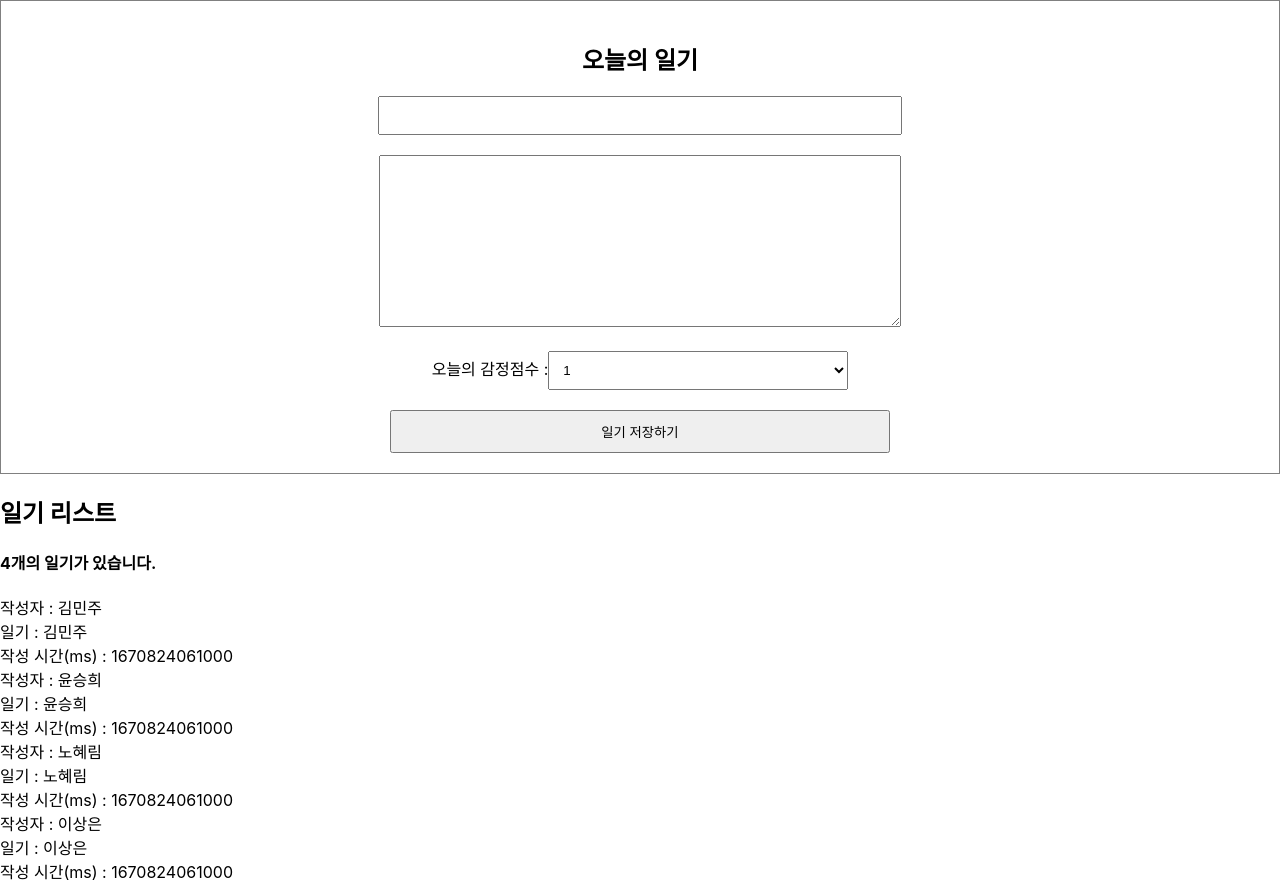
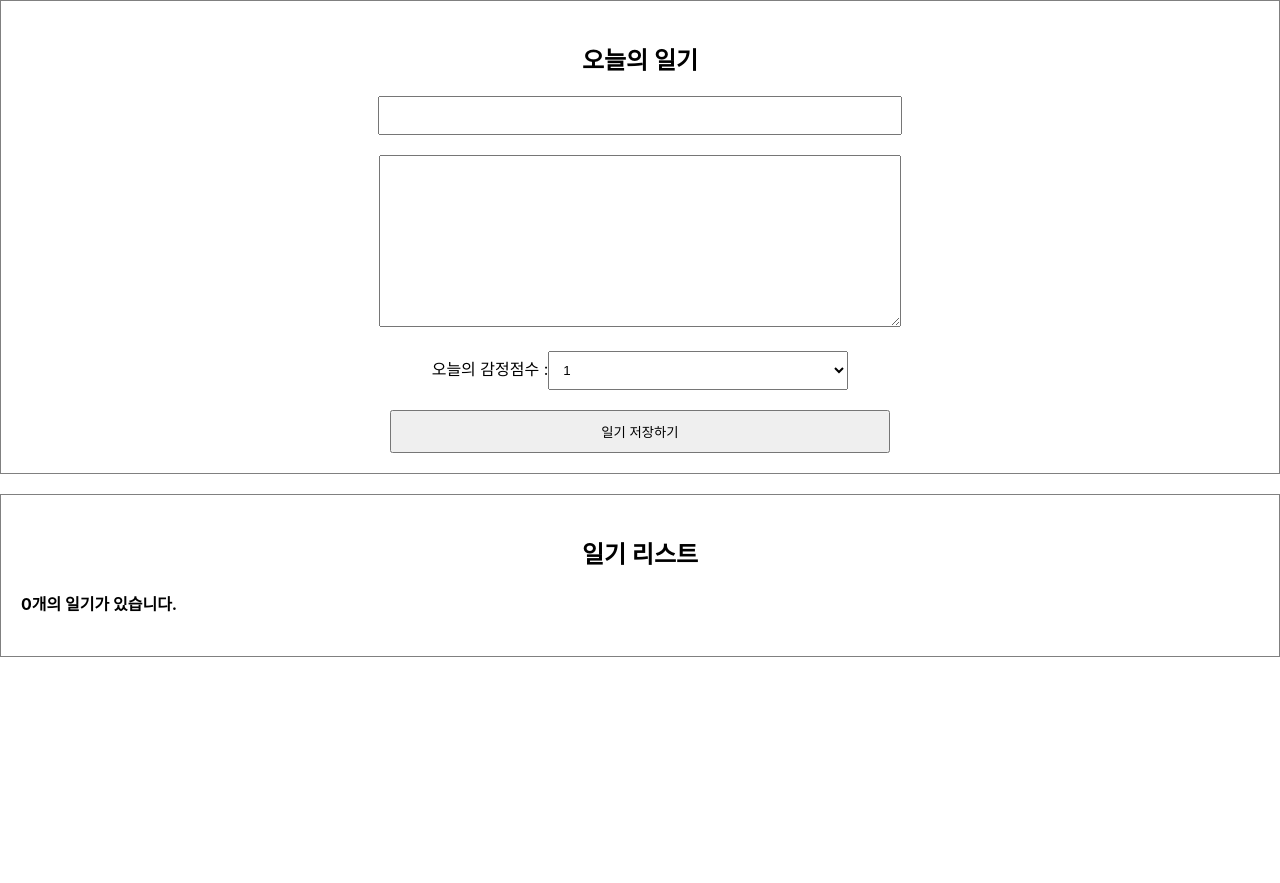
Before and after one commit to yeshforest/simplediary, a React (Create React App) app: page / in a window 1280 px wide. After the commit the page ends 800 px from the top, so only its background shows below. Built offline with nearby package versions, Linux system fonts and the light colour scheme.

Commit message:
[feat] 수정하기 버튼 추가

```diff
--- a/src/App.css
+++ b/src/App.css
@@ -1,27 +1,62 @@
-.DiaryEditor{
-  border : 1px solid gray;
-  text-align:center;
-  padding:20px;
+.DiaryEditor {
+  border: 1px solid gray;
+  text-align: center;
+  padding: 20px;
 }
 
-.DiaryEditor input, textarea{
-  margin-bottom : 20px;
+.DiaryEditor input,
+textarea {
+  margin-bottom: 20px;
   width: 500px;
-  padding : 10px;
+  padding: 10px;
 }
 
-.DiaryEditor textarea{
-  height:150px;
+.DiaryEditor textarea {
+  height: 150px;
 }
 
-.DiaryEditor select{
-  width : 300px;
-  padding : 10px;
-  margin-bottom : 20px;
+.DiaryEditor select {
+  width: 300px;
+  padding: 10px;
+  margin-bottom: 20px;
 }
 
-.DiaryEditor button{
+.DiaryEditor button {
   width: 500px;
   padding: 10px;
-  cursor : pointer;
+  cursor: pointer;
 }
+
+/* List */
+.DiaryList {
+  border: 1px solid gray;
+  padding: 20px;
+  margin-top: 20px;
+}
+
+.DiaryList h2 {
+  text-align: center;
+}
+
+/* Item */
+
+.DiaryItem {
+  background-color: rgb(240, 240, 240);
+  margin-bottom: 10px;
+  padding: 20px;
+}
+
+.DiaryItem .info {
+  border-bottom: 1px solid gray;
+  padding-bottom: 10px;
+  margin-bottom: 10px;
+}
+
+.DiaryItem .date {
+  color: gray;
+}
+.DiaryItem .content {
+  font-weight: bold;
+  margin-bottom: 30px;
+  margin-top: 30px;
+}
--- a/src/App.js
+++ b/src/App.js
@@ -1,43 +1,75 @@
 import "./App.css";
+import React, { useRef, useState } from "react";
 import DiaryEditor from "./DiaryEditor";
 import DiaryList from "./DiaryList";
 
-const dummyList = [
-  {
-    id: 1,
-    author: "김민주",
-    content: "하이 1",
-    emotion: 5,
-    created_date: new Date().getTime(),
-  },
-  {
-    id: 2,
-    author: "윤승희",
-    content: "하이 1",
-    emotion: 5,
-    created_date: new Date().getTime(),
-  },
-  {
-    id: 3,
-    author: "노혜림",
-    content: "하이 1",
-    emotion: 5,
-    created_date: new Date().getTime(),
-  },
-  {
-    id: 4,
-    author: "이상은",
-    content: "하이 1",
-    emotion: 5,
-    created_date: new Date().getTime(),
-  },
-];
+// const dummyList = [
+//   {
+//     id: 1,
+//     author: "김민주",
+//     content: "하이 1",
+//     emotion: 5,
+//     created_date: new Date().getTime(),
+//   },
+//   {
+//     id: 2,
+//     author: "윤승희",
+//     content: "하이 1",
+//     emotion: 5,
+//     created_date: new Date().getTime(),
+//   },
+//   {
+//     id: 3,
+//     author: "노혜림",
+//     content: "하이 1",
+//     emotion: 5,
+//     created_date: new Date().getTime(),
+//   },
+//   {
+//     id: 4,
+//     author: "이상은",
+//     content: "하이 1",
+//     emotion: 5,
+//     created_date: new Date().getTime(),
+//   },
+// ];
 
 function App() {
+  const [data, setData] = useState([]);
+
+  const dataId = useRef(0);
+
+  const onCreate = (author, content, emotion) => {
+    const created_date = new Date().getTime();
+    const newItem = {
+      author,
+      content,
+      emotion,
+      created_date,
+      id: dataId.current,
+    };
+    dataId.current += 1;
+    setData([newItem, ...data]);
+  };
+
+  const onRemove = (targetId) => {
+    console.log(`${targetId}가 삭제되었습니다.`);
+    const newDiaryList = data.filter((it) => it.id !== targetId);
+    setData(newDiaryList);
+  };
+
+  const onEdit = (targetId, newContent) => {
+    setData(
+      data.map((it) =>
+        it.id === targetId ? { ...it, content: newContent } : it
+      )
+    );
+  };
+
   return (
     <div className="App">
-      <DiaryEditor />
-      <DiaryList diaryList={dummyList} />
+      <DiaryEditor onCreate={onCreate} />
+      <DiaryList onEdit={onEdit} onRemove={onRemove} diaryList={data} />
     </div>
   );
 }
--- a/src/DiaryEditor.js
+++ b/src/DiaryEditor.js
@@ -1,6 +1,6 @@
 import React, { useRef, useState } from "react";
 
-const DiaryEditor = () => {
+const DiaryEditor = ({ onCreate }) => {
   const authorInput = useRef();
   const contentInput = useRef();
 
@@ -21,12 +21,18 @@
       authorInput.current.focus();
       return;
     }
-    if (state.author.length < 5) {
+    if (state.content.length < 5) {
       contentInput.current.focus();
       return;
     }
 
+    onCreate(state.author, state.content, state.emotion); //oncreate함수를 props로 받음
     alert("저장 성공!");
+    setState({
+      author: "",
+      content: "",
+      emotion: 1,
+    });
   };
 
   return (
--- /dev/null
+++ b/src/DiaryItem.js
@@ -0,0 +1,78 @@
+import { useState, useRef } from "react";
+const DiaryItem = ({
+  onRemove,
+  onEdit,
+  author,
+  content,
+  emotion,
+  created_date,
+  id,
+}) => {
+  const [isEdit, setIsEdit] = useState(false);
+  const toggleIsEdit = () => setIsEdit(!isEdit);
+
+  const [localContent, setLocalContent] = useState(content);
+  const localContentInput = useRef();
+
+  const handleRemove = () => {
+    if (window.confirm(`${id}번째 일기를 정말 삭제하시겠습니까? `)) {
+      onRemove(id);
+    }
+  };
+
+  const handleQuitEdit = () => {
+    setIsEdit(false);
+    setLocalContent(content);
+  };
+
+  const handleEdit = () => {
+    if (localContent.length < 5) {
+      localContentInput.current.focus();
+      return;
+    }
+
+    if (window.confirm(`${id}번 째 일기를 수정하시겠습니까?`)) {
+      onEdit(id, localContent);
+    }
+    toggleIsEdit(); //수정폼 닫기
+  };
+
+  return (
+    <div className="DiaryItem">
+      <div className="info">
+        <span>
+          작성자 : {author} | 감정점수 : {emotion}
+        </span>
+        <br />
+        <span className="date">{new Date(created_date).toLocaleString()}</span>
+      </div>
+      <div className="content">
+        {isEdit ? (
+          <>
+            <textarea
+              ref={localContentInput}
+              value={localContent}
+              onChange={(e) => setLocalContent(e.target.value)}
+            />
+          </>
+        ) : (
+          <>{content}</>
+        )}
+      </div>
+
+      {isEdit ? (
+        <>
+          <button onClick={handleQuitEdit}>수정 취소</button>
+          <button onClick={handleEdit}>수정 완료</button>
+        </>
+      ) : (
+        <>
+          <button onClick={handleRemove}> 삭제하기</button>
+          <button onClick={toggleIsEdit}>수정하기</button>
+        </>
+      )}
+    </div>
+  );
+};
+
+export default DiaryItem;
--- a/src/DiaryList.js
+++ b/src/DiaryList.js
@@ -1,4 +1,6 @@
-const DiaryList = ({ diaryList }) => {
+import DiaryItem from "./DiaryItem";
+
+const DiaryList = ({ onEdit, onRemove, diaryList }) => {
   console.log(diaryList);
   return (
     <div className="DiaryList">
@@ -6,11 +8,7 @@
       <h4>{diaryList.length}개의 일기가 있습니다.</h4>
       <div>
         {diaryList.map((it) => (
-          <div key={it.id}>
-            <div>작성자 : {it.author}</div>
-            <div>일기 : {it.author}</div>
-            <div>작성 시간(ms) : {it.created_date}</div>
-          </div>
+          <DiaryItem key={it.id} {...it} onEdit={onEdit} onRemove={onRemove} />
         ))}
       </div>
     </div>
```
